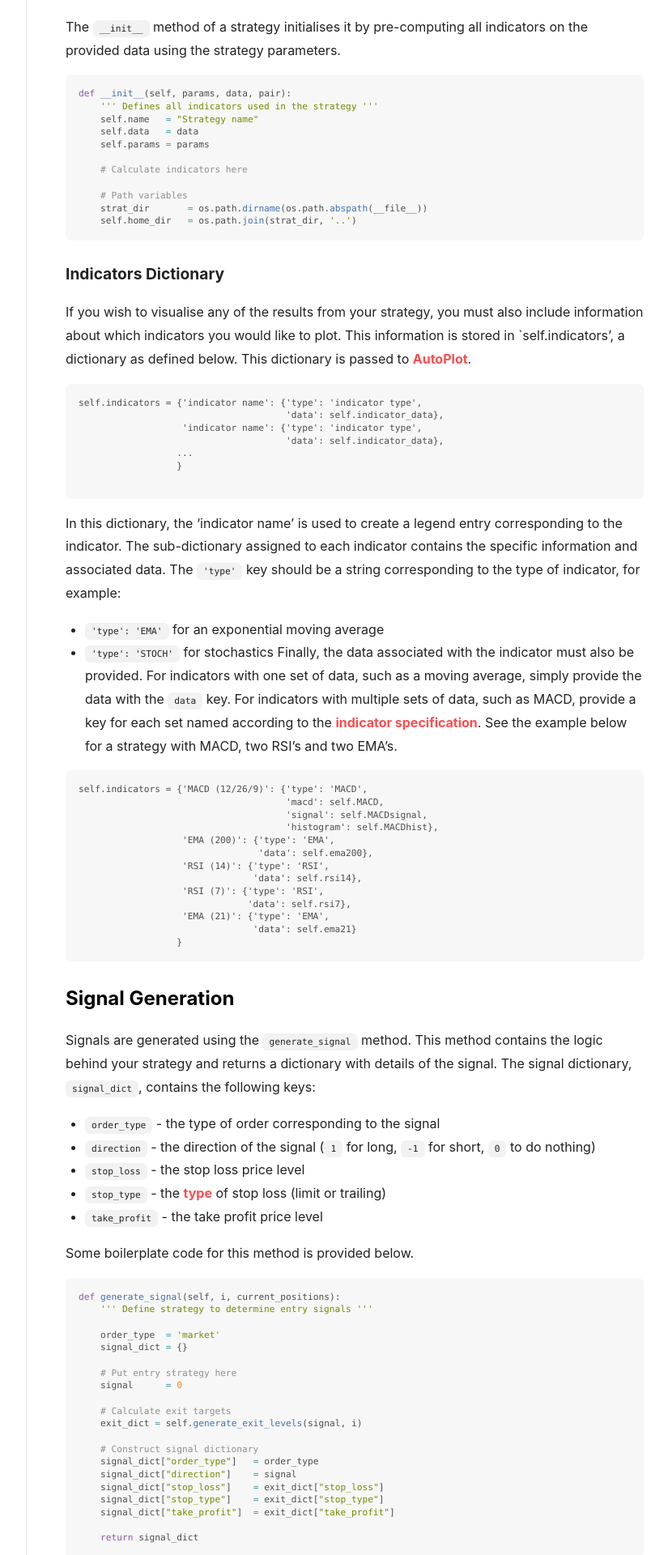
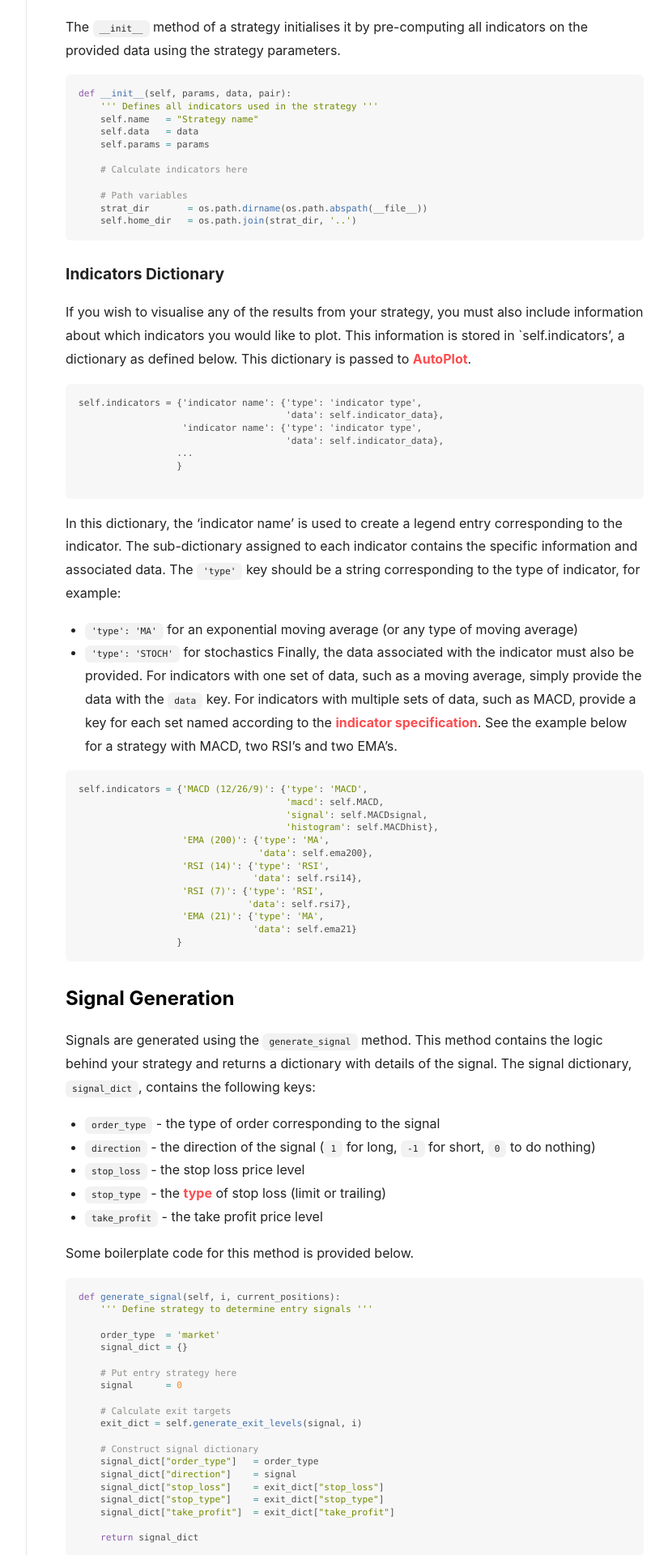
Before and after one commit to kieran-mackle/AutoTrader, a Jekyll site: the page built from content/_documentation/1.2-strategies.md, in a window 1280 px wide. Shown: the part 909-2829 px from the top of the page at 81% size, without its empty margins (217-1042 px from the left). Built offline with Jekyll 4.4.1, drawn with Linux system fonts in a browser that asks for light colours; nearby versions of some CDN libraries; comment, search, counter and statistics services are not loaded.

Commit message:
Updated EMA -> MA type

````diff
--- a/content/_documentation/1.2-strategies.md
+++ b/content/_documentation/1.2-strategies.md
@@ -63,25 +63,25 @@ self.indicators = {'indicator name': {'type': 'indicator type',
 In this dictionary, the 'indicator name' is used to create a legend entry corresponding to the indicator. The sub-dictionary
 assigned to each indicator contains the specific information and associated data. The `'type'` key should be a string corresponding
 to the type of indicator, for example:
-- `'type': 'EMA'` for an exponential moving average
+- `'type': 'MA'` for an exponential moving average (or any type of moving average)
 - `'type': 'STOCH'` for stochastics
 Finally, the data associated with the indicator must also be provided. For indicators with one set of data, such as a moving average,
 simply provide the data with the `data` key. For indicators with multiple sets of data, such as MACD, provide a key for each set named
 according to the [indicator specification](autoplot#indicator-specification).
 See the example below for a strategy with MACD, two RSI's and two EMA's.
 
-```
+```py
 self.indicators = {'MACD (12/26/9)': {'type': 'MACD',
                                       'macd': self.MACD,
                                       'signal': self.MACDsignal,
                                       'histogram': self.MACDhist},
-                   'EMA (200)': {'type': 'EMA',
+                   'EMA (200)': {'type': 'MA',
                                  'data': self.ema200},
                    'RSI (14)': {'type': 'RSI',
                                 'data': self.rsi14},
                    'RSI (7)': {'type': 'RSI',
                                'data': self.rsi7},
-                   'EMA (21)': {'type': 'EMA',
+                   'EMA (21)': {'type': 'MA',
                                 'data': self.ema21}
                   }
 ```
````
Also changed, not shown: content/_documentation/4.2-autoplot.md (+4 -4 lines), content/_documentation/4.6-indicators.md (+20 -11 lines), content/_tutorials/1.2-building-strategy.md (+2 -2 lines).
